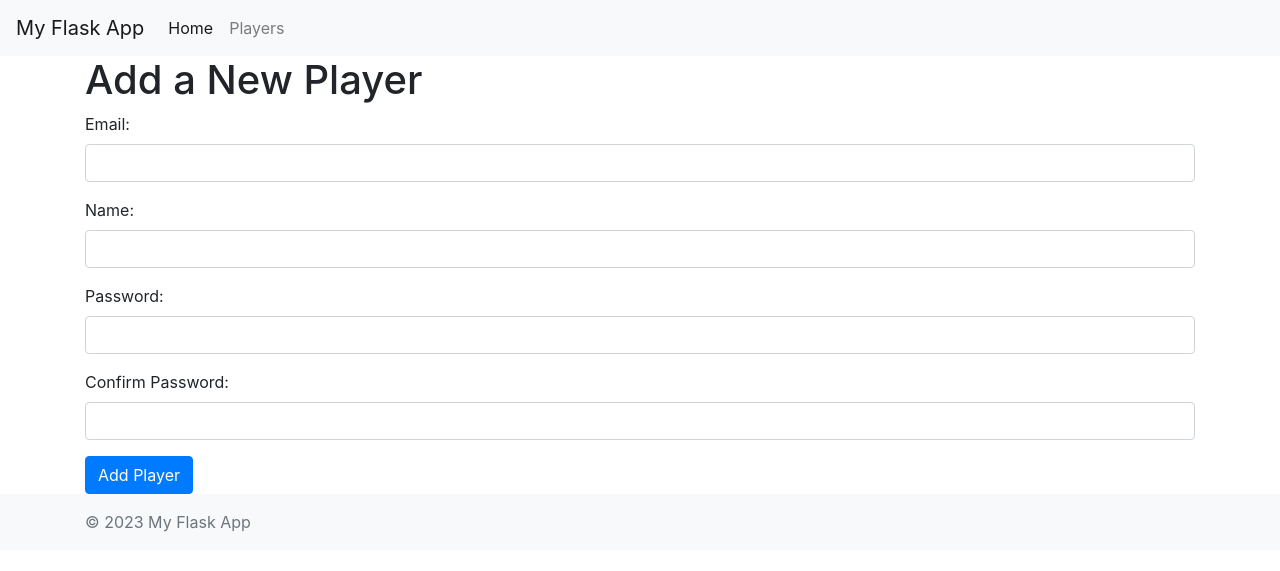
After one commit to cantis/flask_factor_3, a Flask app: page /players/add in a window 1280 px wide. The commit adds this page. Shown: the top 571 px of the page. Run offline with Flask 3, Linux system fonts and the light colour scheme; some libraries are stand-ins or nearby versions.

Commit message:
Fix password typo in Player model, add player form and validation, and update routes for player management

```diff
--- a/models.py
+++ b/models.py
@@ -26,7 +26,7 @@ class Player(SQLModel, table=True):
 
     id: int | None = Field(primary_key=True, index=True)
     email: str
-    passwor: str
+    password: str  # Fixed typo here
     name: str
     password_attempts: int
     reset_password: bool | None = False
--- a/routes/players.py
+++ b/routes/players.py
@@ -1,6 +1,6 @@
 """Player routes blueprint."""
 
-from flask import Blueprint, jsonify, render_template, request
+from flask import Blueprint, jsonify, redirect, render_template, request, url_for
 
 from models import Player, get_session
 from services.player_service import PlayerService
@@ -15,14 +15,29 @@ def list_players() -> str:
         players = service.list_players()
         return render_template('players/list.html', players=players)
 
+@players_bp.route('/players/add', methods=['GET'])
+def add_player_form() -> str:
+    """Render the add player form."""
+    return render_template('players/add_player.html')
+
 @players_bp.route('/players', methods=['POST'])
 def add_player() -> str:
     """Add a new player."""
-    data = request.json
+    data = request.form
+    if data['password'] != data['confirm_password']:
+        return jsonify({'error': 'Passwords do not match'}), 400
+    player_data = {
+        'email': data['email'],
+        'name': data['name'],
+        'password': data['password'],
+        'password_attempts': 0,
+        'reset_password': False,
+        'is_active': True,
+    }
     with get_session() as session:
         service = PlayerService(session)
-        player = service.add_player(data)
-        return jsonify(player)
+        service.add_player(Player(**player_data))
+        return redirect(url_for('players.list_players'))
 
 @players_bp.route('/players/<int:player_id>', methods=['GET'])
 def get_player(player_id: int) -> str:
--- /dev/null
+++ b/templates/players/add_player.html
@@ -0,0 +1,38 @@
+{% extends "base.html" %}
+
+{% block title %}Add Player{% endblock %}
+
+{% block content %}
+<h1>Add a New Player</h1>
+<form method="post" action="/players" onsubmit="return validatePassword()">
+    <div class="form-group">
+        <label for="email">Email:</label>
+        <input type="email" class="form-control" id="email" name="email" required>
+    </div>
+    <div class="form-group">
+        <label for="name">Name:</label>
+        <input type="text" class="form-control" id="name" name="name" required>
+    </div>
+    <div class="form-group">
+        <label for="password">Password:</label>
+        <input type="password" class="form-control" id="password" name="password" required>
+    </div>
+    <div class="form-group">
+        <label for="confirm_password">Confirm Password:</label>
+        <input type="password" class="form-control" id="confirm_password" name="confirm_password" required>
+    </div>
+    <button type="submit" class="btn btn-primary">Add Player</button>
+</form>
+
+<script>
+function validatePassword() {
+    const password = document.getElementById('password').value;
+    const confirmPassword = document.getElementById('confirm_password').value;
+    if (password !== confirmPassword) {
+        alert('Passwords do not match.');
+        return false;
+    }
+    return true;
+}
+</script>
+{% endblock %}
--- a/templates/players/list.html
+++ b/templates/players/list.html
@@ -4,6 +4,7 @@
 
 {% block content %}
 <h1>Players List</h1>
+<a href="/players/add" class="btn btn-primary mb-3">Add Player</a>
 <table class="table">
     <thead>
         <tr>
```
